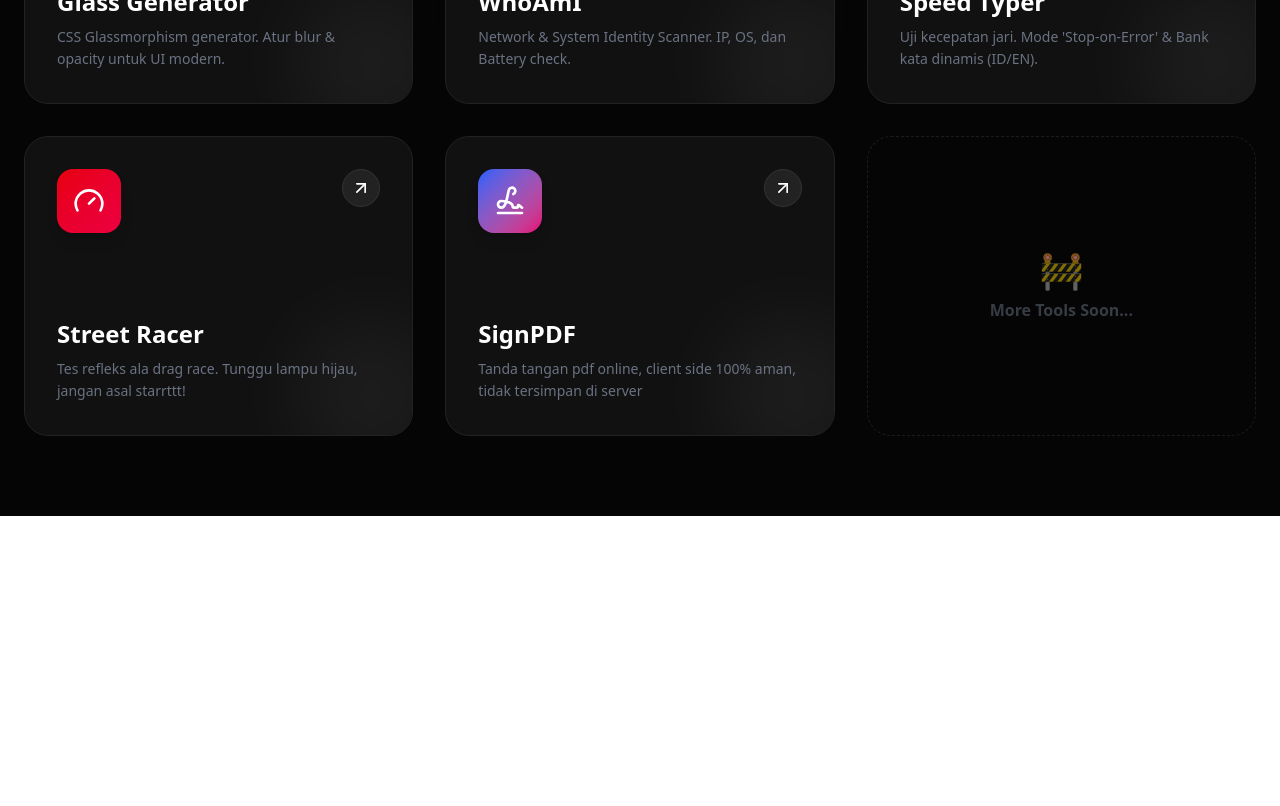
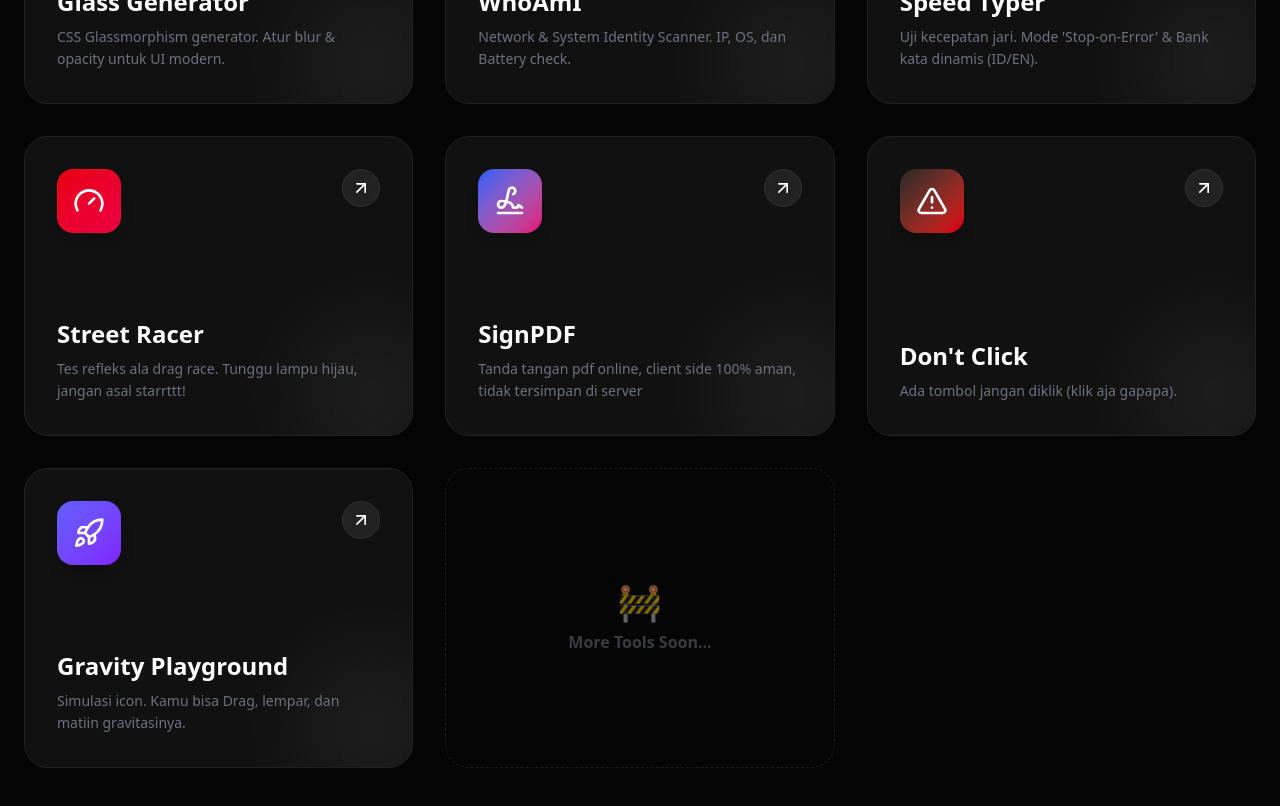
Before and after one commit to RadyaI/Radya, a Next.js app: page /tools in a window 1280 px wide. Shown: the part 820-1626 px from the top of the page. Before the commit the page ends 1336 px from the top, so only its background shows below. Built offline with nearby package versions, Linux system fonts and the light colour scheme.

Commit message:
Tambahin ke tools gallery

```diff
--- a/src/components/tools/ToolsGallery.jsx
+++ b/src/components/tools/ToolsGallery.jsx
@@ -1,6 +1,6 @@
 "use client"
 
-import { ShieldCheck, Binary, Keyboard, ArrowUpRight, Palette, ScanLine, Zap, Gauge, Pen, LucideKanbanSquareDashed, File, Signature } from "lucide-react";
+import { ShieldCheck, Binary, Keyboard, ArrowUpRight, Palette, ScanLine, Zap, Gauge, Pen, LucideKanbanSquareDashed, File, Signature, AlertTriangle, Rocket } from "lucide-react";
 import Cursor from "../cursor";
 import Link from "next/link";
 
@@ -87,11 +87,31 @@ export default function ToolsGallery() {
             rotate: "hover:rotate-1",
             delay: "animate-delay-1000"
         },
+        {
+            id: 9,
+            title: "Don't Click",
+            desc: "Ada tombol jangan diklik (klik aja gapapa).",
+            link: "/dont-click",
+            icon: AlertTriangle,
+            color: "from-neutral-800 to-red-600",
+            rotate: "hover:-rotate-2",
+            delay: "animate-delay-1100"
+        },
+        {
+            id: 10,
+            title: "Gravity Playground",
+            desc: "Simulasi icon. Kamu bisa Drag, lempar, dan matiin gravitasinya.",
+            link: "/gravity",
+            icon: Rocket,
+            color: "from-indigo-500 to-violet-600",
+            rotate: "hover:rotate-2",
+            delay: "animate-delay-1200"
+        }
     ];
 
     return (
         <>
-            <Cursor/>
+            <Cursor />
             <div className="min-h-screen w-full bg-[#050505] text-white relative overflow-hidden font-sans selection:bg-white/20">
 
                 <div className="absolute inset-0 bg-[linear-gradient(to_right,#80808012_1px,transparent_1px),linear-gradient(to_bottom,#80808012_1px,transparent_1px)] bg-[size:24px_24px]"></div>
```
